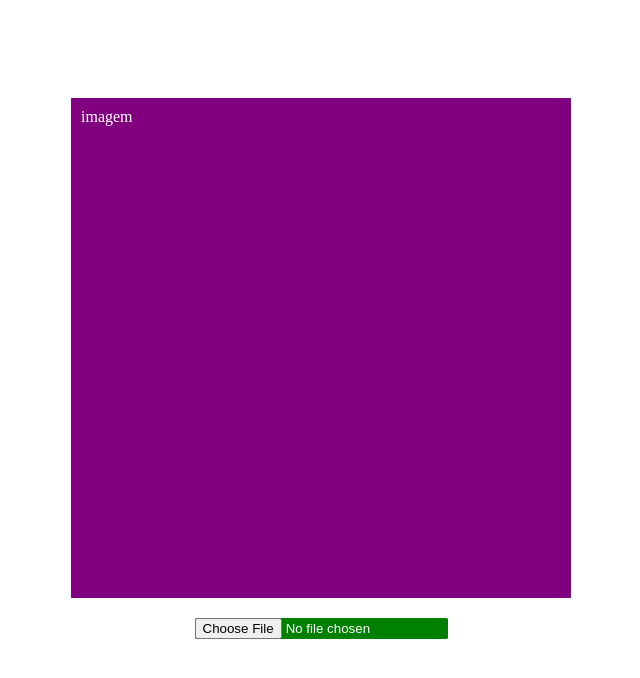
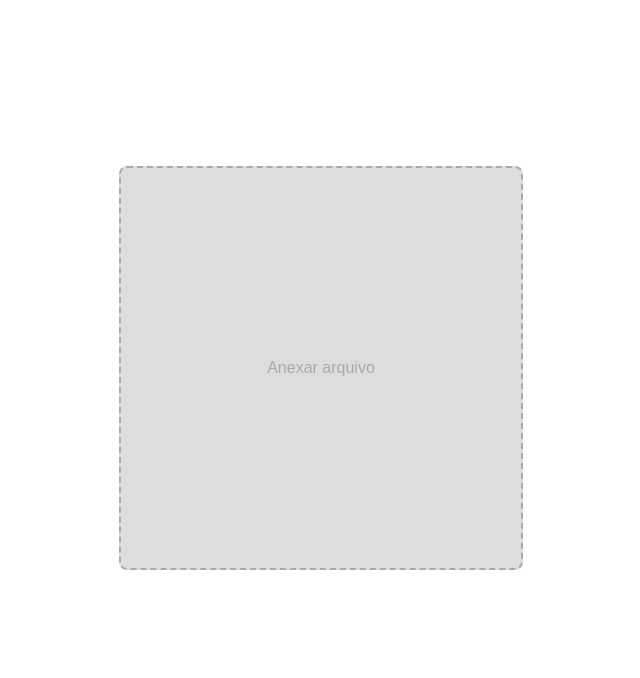
Before and after one commit to Danivictorsilva/image-upload-app, a website: page frontend/index.html in a window 1280 px wide. Shown: the whole page, without its empty margins (319-959 px from the left). Drawn offline with nearby package versions, Linux system fonts and the light colour scheme.

Commit message:
feat: 🎸 new changes and upload archive
new changes and upload archive

```diff
--- a/frontend/css/style.css
+++ b/frontend/css/style.css
@@ -8,18 +8,38 @@
   height: 90vh;
 }
 
-.view-image {
-  background-color: purple;
-  height: 480px;
-  width: 480px;
-  padding: 10px;
-  margin-bottom: 20px;
-  color: white;
+#picture__input {
+  display: none;
 }
 
-.upload-archives {
-  background-color: green;
-  color: white;
+.picture {
+  width: 25rem;
+  height: 25rem;
+  background: #ddd;
+  display: flex;
+  align-items: center;
+  justify-content: center;
+  color: #aaa;
+  border: 2px dashed currentcolor;
+  cursor: pointer;
   font-family: sans-serif;
-  border-radius: 0.1rem;
+  transition: color 300ms ease-in-out, background 300ms ease-in-out;
+  outline: none;
+  overflow: hidden;
+  border-radius: 8px;
 }
+
+.picture:hover {
+  color: #777;
+  background: #ccc;
+}
+
+.picture:focus {
+  color: #777;
+  background: #ccc;
+  box-shadow: 0 0 10px rgba(0, 0, 0, 0.3);
+}
+
+.picture__img {
+  max-width: 100%;
+}
--- a/frontend/index.html
+++ b/frontend/index.html
@@ -1,24 +1,20 @@
 <!DOCTYPE html>
 <html lang="en">
-
   <head>
-  <meta charset="UTF-8">
-  <link rel="stylesheet" href="css/style.css"/>
+    <meta charset="UTF-8" />
+    <link rel="stylesheet" href="css/style.css" />
+    <script src="https://ajax.googleapis.com/ajax/libs/jquery/3.6.4/jquery.min.js"></script>
     <title>Anexar arquivos</title>
   </head>
 
   <body>
-
     <div class="container-upload-archives">
-    <div class="view-image">
-      imagem
-    </div>
-    <div class="upload-archives">
-      <input type="file" id="myfile" name="myfile">
-    </div>
+      <label class="picture" tabindex="0">
+        <span class="picture__image">Anexar arquivo</span>
+        <input type="file" name="picture__input" id="picture__input" />
+      </label>
     </div>
 
     <script src="src/index.js"></script>
   </body>
-
 </html>
--- a/frontend/src/index.js
+++ b/frontend/src/index.js
@@ -0,0 +1,30 @@
+$(document).ready(function () {
+  const inputFile = $("#picture__input");
+  const pictureImage = $(".picture__image");
+  const pictureImageTxt = "Anexar uma arquivo";
+  $(pictureImage).attr("innerHTML", pictureImageTxt);
+
+  inputFile.on("change", function (e) {
+    const inputTarget = e.target;
+    const file = inputTarget.files[0];
+
+    if (file) {
+      const reader = new FileReader();
+
+      $(reader).on("load", function (event) {
+        const readerTarget = event.target;
+
+        const img = $("<img></img>");
+        $(img).attr("src", readerTarget.result);
+        img.addClass("picture__img");
+
+        $(pictureImage).html("");
+        $(pictureImage).append(img);
+      });
+
+      reader.readAsDataURL(file);
+    } else {
+      $(pictureImage).attr("innerHTML", pictureImageTxt);
+    }
+  });
+});
```
Lines whose indentation alone changed are shown as unchanged.
